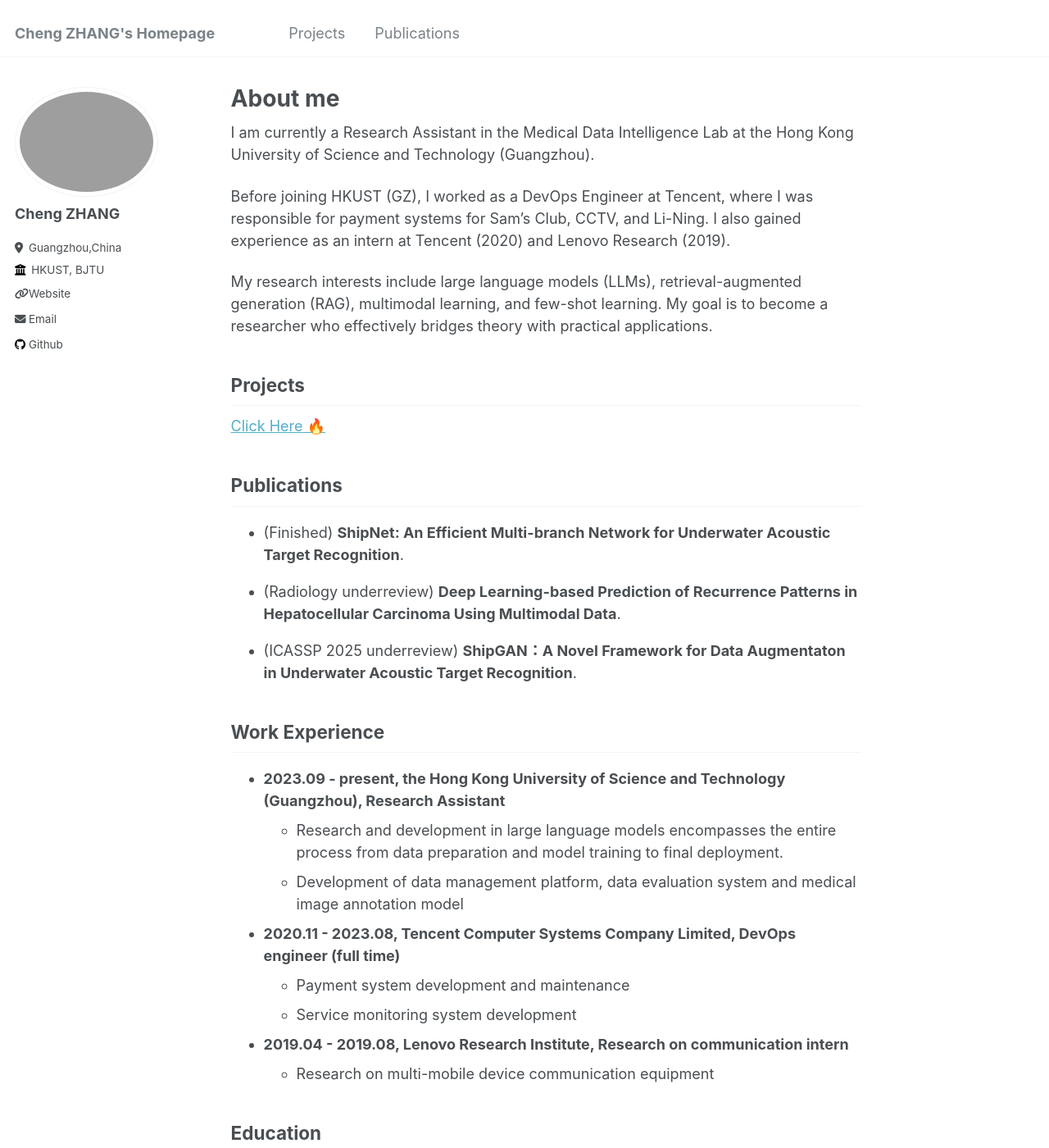
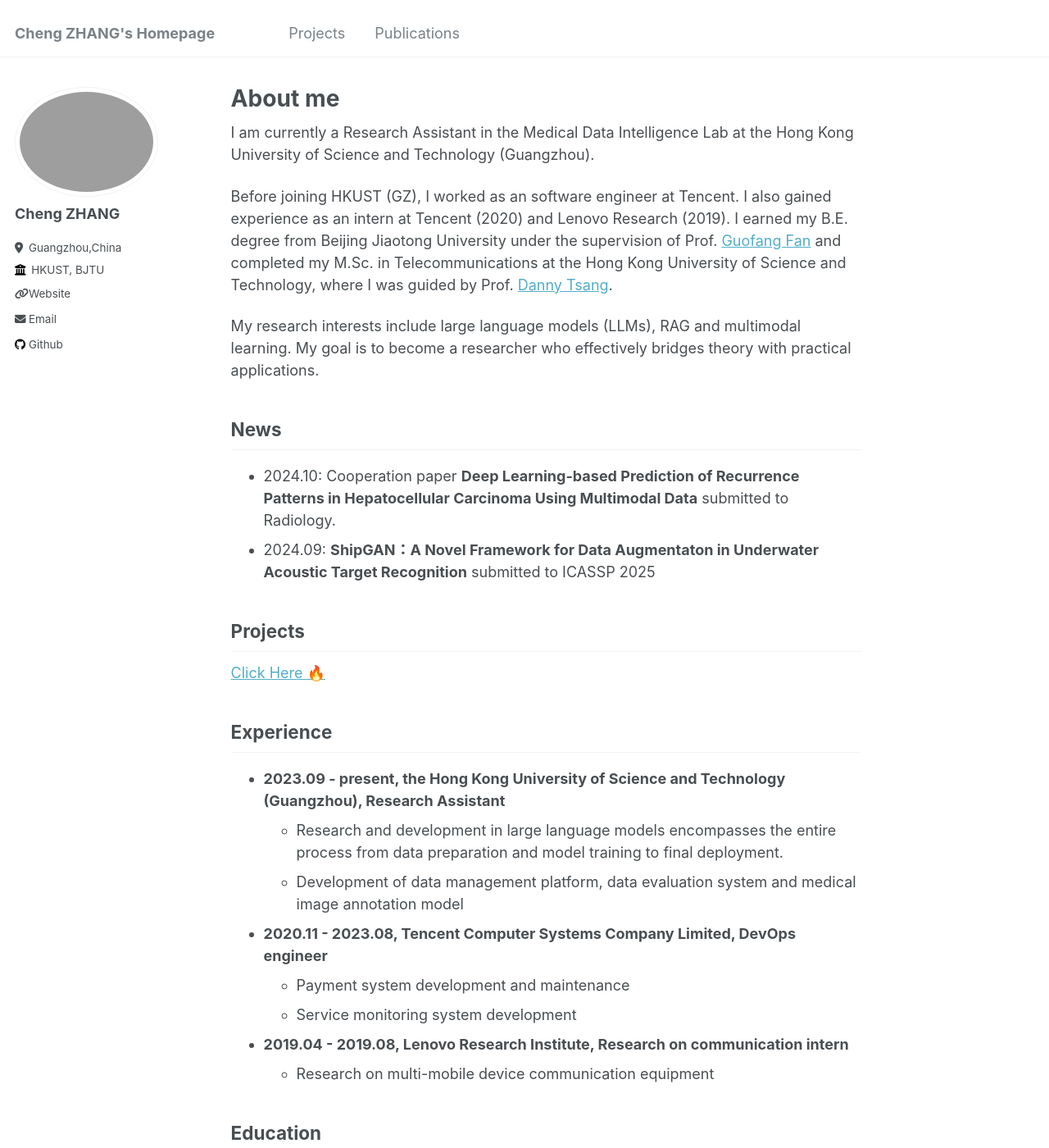
Before and after one commit to ZachcZhang/zachczhang.github.io, a Jekyll site: the page built from _pages/about.md, in a window 1280 px wide and 1400 px high. Shown: the whole window at 82% size. Built offline with Jekyll 4.4.1, drawn with Linux system fonts in a browser that asks for light colours; some of the changed text lies outside the part shown.

Commit message:
update information

```diff
--- a/_pages/about.md
+++ b/_pages/about.md
@@ -9,37 +9,28 @@ redirect_from:
 
 I am currently a Research Assistant in the Medical Data Intelligence Lab at the Hong Kong University of Science and Technology (Guangzhou).
 
-Before joining HKUST (GZ), I worked as a DevOps Engineer at Tencent, where I was responsible for payment systems for Sam's Club, CCTV, and Li-Ning. I also gained experience as an intern at Tencent (2020) and Lenovo Research (2019).
+Before joining HKUST (GZ), I worked as an software engineer at Tencent. I also gained experience as an intern at Tencent (2020) and Lenovo Research (2019). I earned my B.E. degree from Beijing Jiaotong University under the supervision of Prof. [Guofang Fan](https://faculty.bjtu.edu.cn/eaie/9079.html) and completed my M.Sc. in Telecommunications at the Hong Kong University of Science and Technology, where I was guided by Prof. [Danny Tsang](https://eetsang.home.ece.ust.hk/).
 
-My research interests include large language models (LLMs), retrieval-augmented generation (RAG), multimodal learning, and few-shot learning. My goal is to become a researcher who effectively bridges theory with practical applications.
+My research interests include large language models (LLMs), RAG and multimodal learning. My goal is to become a researcher who effectively bridges theory with practical applications.
+
+
+## News
+- 2024.10: Cooperation paper **Deep Learning-based Prediction of Recurrence Patterns in Hepatocellular Carcinoma Using Multimodal Data** submitted to Radiology.
+<br>
+- 2024.09: **ShipGAN：A Novel Framework for Data Augmentaton in Underwater Acoustic Target Recognition** submitted to ICASSP 2025
 
 ## Projects
 
 [Click Here 🔥](/projects/)
 
-## Publications
-
-<div class='paper-box-text' markdown="1">
--	 (Finished) **ShipNet: An Efficient Multi-branch Network for Underwater Acoustic Target Recognition**.
-</div>
-
-<div class='paper-box-text' markdown="1">
--	 (Radiology underreview) **Deep Learning-based Prediction of Recurrence Patterns in Hepatocellular Carcinoma Using Multimodal Data**.
-</div>
-
-<div class='paper-box-text' markdown="1">
--	 (ICASSP 2025 underreview) **ShipGAN：A Novel Framework for Data Augmentaton in Underwater Acoustic Target Recognition**.
-</div>
-
-
-## Work Experience
+## Experience
 
 - **2023.09 - present, the Hong Kong University of Science and Technology (Guangzhou), Research Assistant**
     - Research and development in large language models encompasses the entire process from data preparation and model training to final deployment.
     - Development of data management platform, data evaluation system and medical image annotation model
 <br>
 
-- **2020.11 - 2023.08, Tencent Computer Systems Company Limited, DevOps engineer (full time)**
+- **2020.11 - 2023.08, Tencent Computer Systems Company Limited, DevOps engineer**
     - Payment system development and maintenance
     - Service monitoring system development
 <br>
@@ -57,7 +48,7 @@ My research interests include large language models (LLMs), retrieval-augmented
     - B.E. in Signal and Control of Rail Transit, 2014.9 - 2019.6 (Took a year off with a sports injury)
 
 ## Hornors and Awards
-- 2024.11, HKUST(GZ) Red Bird Cup basketball silver medal (improved performance :))
+- 2024.11, HKUST(GZ) Red Bird Cup basketball silver medal ( improved performance 😃)
 - 2023.11, HKUST(GZ) Red Bird Cup basketball bronze medal
 - 2022.08, Tencent Outstanding Contibuter
 - 2017.06, College Student Innovation and Entrepreneurship Competition (National Level)
```
